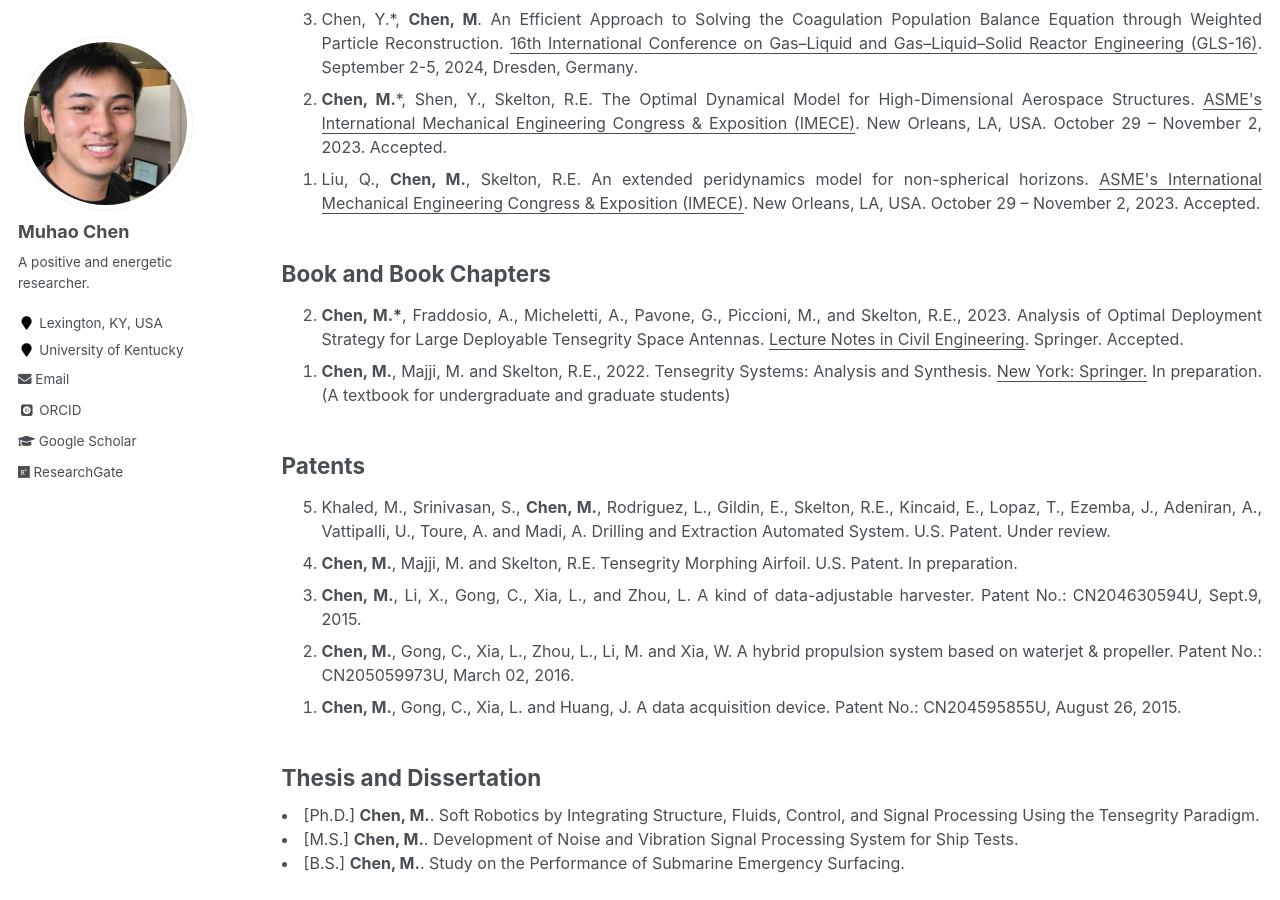
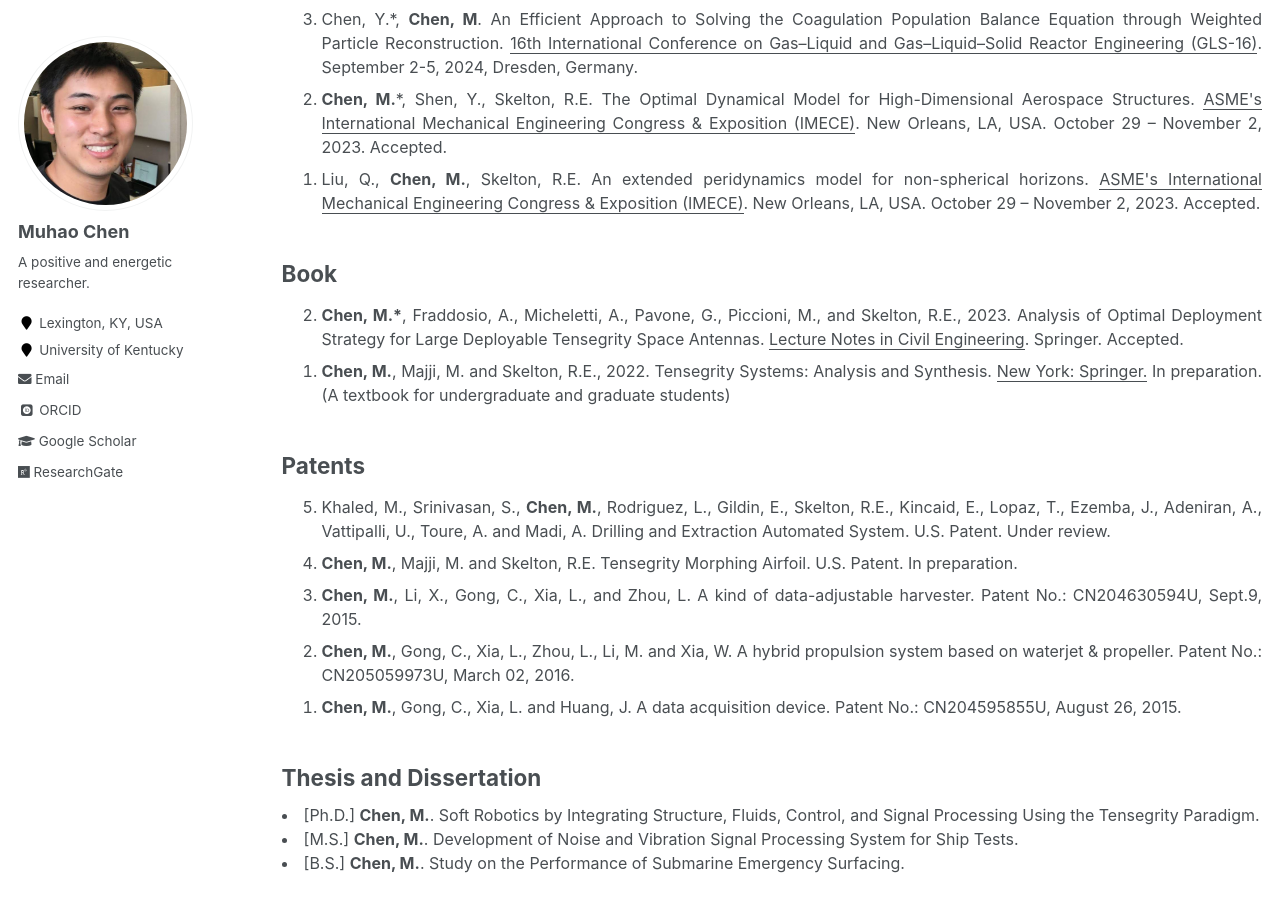
Before and after one commit to Muhao-Chen/muhao-chen.github.io, a Jekyll site: the page built from _pages/publication.md, in a window 1280 px wide and 900 px high, scrolled down 3222 px. Built offline with Jekyll 4.4.1, drawn with Linux system fonts in a browser that asks for light colours; some web fonts are replaced.

Commit message:
Update publication.md

```diff
--- a/_pages/publication.md
+++ b/_pages/publication.md
@@ -90,7 +90,7 @@ toc: true
 </ol>
 </font>
 
-## Book and Book Chapters
+## Book
 <font size=3>
 <ol reversed>
 
```
